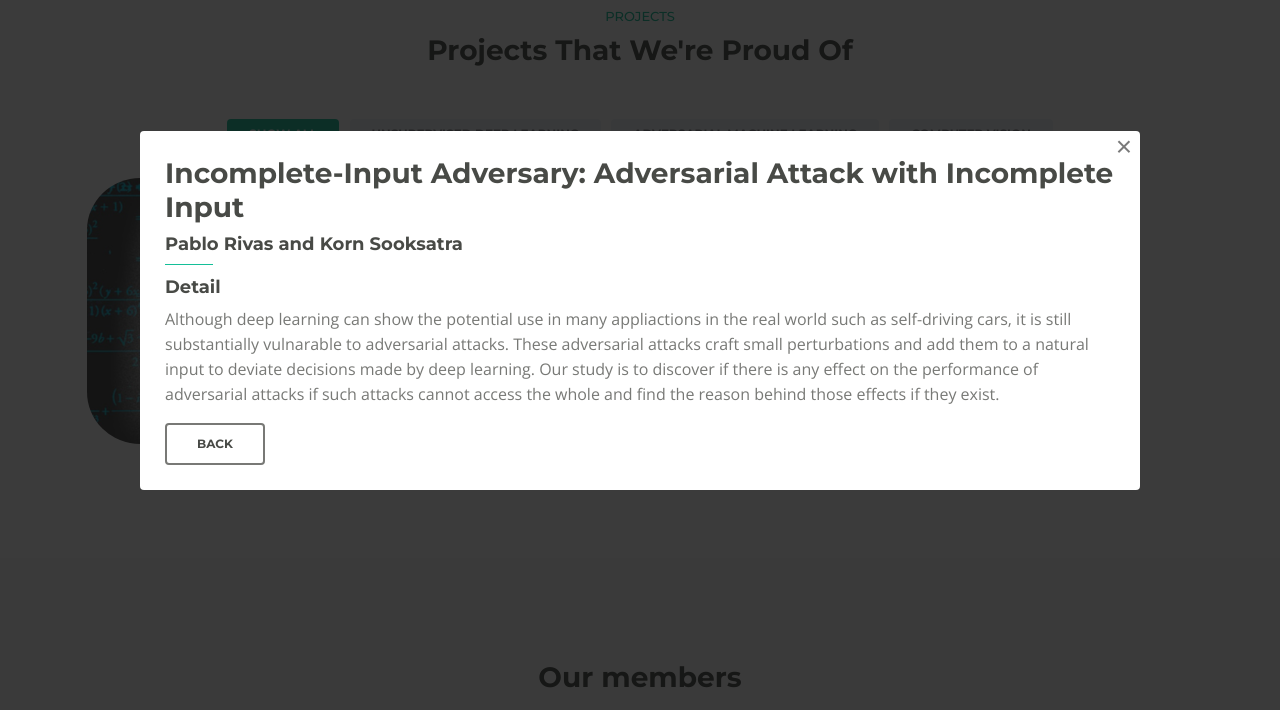
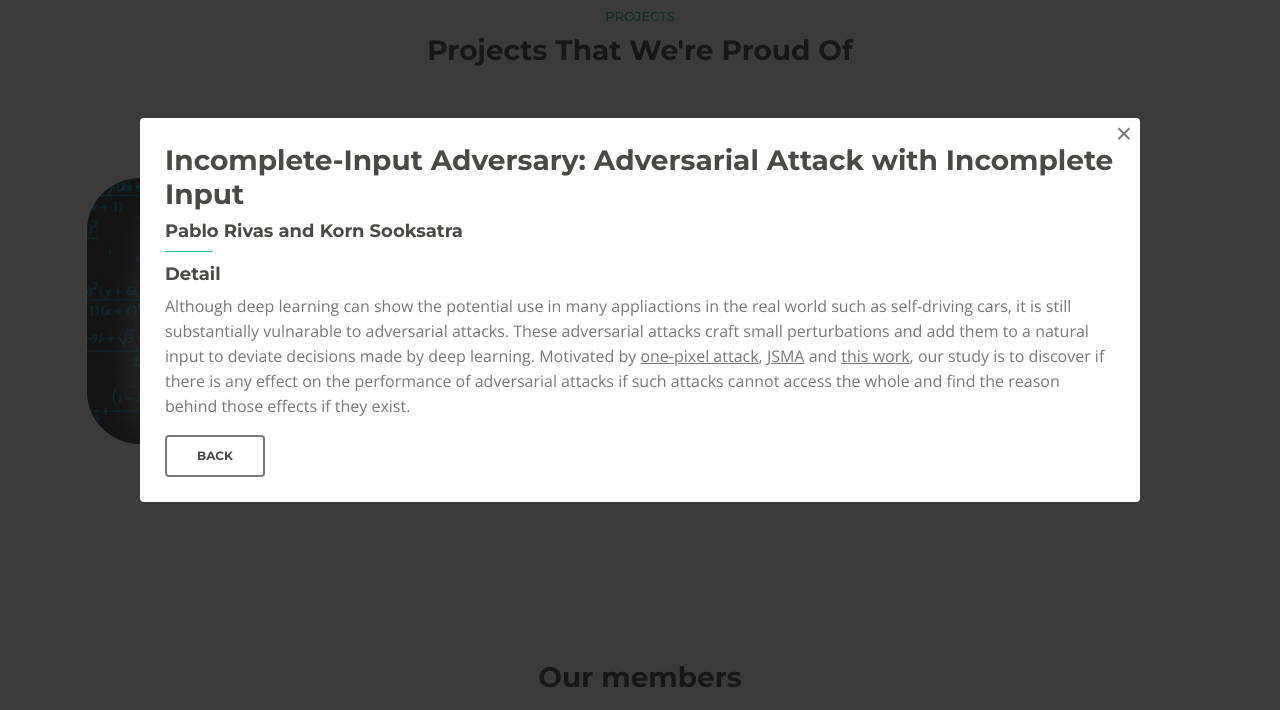
Before and after one commit to kornsook/baylorai-web, a plain HTML site: page index.html in a window 1280 px wide. Both pictures are taken after a click on the link "Incomplete-Input Adversary". Shown: the part 1850-2560 px from the top of the page. Drawn offline with nearby package versions, Linux system fonts and the light colour scheme.

Commit message:
edit project 2

```diff
--- a/index.html
+++ b/index.html
@@ -349,7 +349,7 @@
                 <h5>Pablo Rivas and Korn Sooksatra</h5>
                 <hr class="line-heading">
                 <h5>Detail</h5>
-                <p>Although deep learning can show the potential use in many appliactions in the real world such as self-driving cars, it is still substantially vulnarable to adversarial attacks. These adversarial attacks craft small perturbations and add them to a natural input to deviate decisions made by deep learning. Our study is to discover if there is any effect on the performance of adversarial attacks if such attacks cannot access the whole and find the reason behind those effects if they exist.</p>
+                <p>Although deep learning can show the potential use in many appliactions in the real world such as self-driving cars, it is still substantially vulnarable to adversarial attacks. These adversarial attacks craft small perturbations and add them to a natural input to deviate decisions made by deep learning. Motivated by <a href='https://ieeexplore.ieee.org/document/8601309'>one-pixel attack</a>, <a href='https://ieeexplore.ieee.org/document/7467366'>JSMA</a> and <a href='https://s3.observador.pt/wp-content/uploads/2017/08/08133934/1707-08945.pdf'>this work</a>, our study is to discover if there is any effect on the performance of adversarial attacks if such attacks cannot access the whole and find the reason behind those effects if they exist.</p>
                 <a class="btn-outline-reg mfp-close as-button" href="#projects">BACK</a>
             </div> <!-- end of col -->
         </div> <!-- end of row -->
```
Also changed, not shown: 1 other file.
